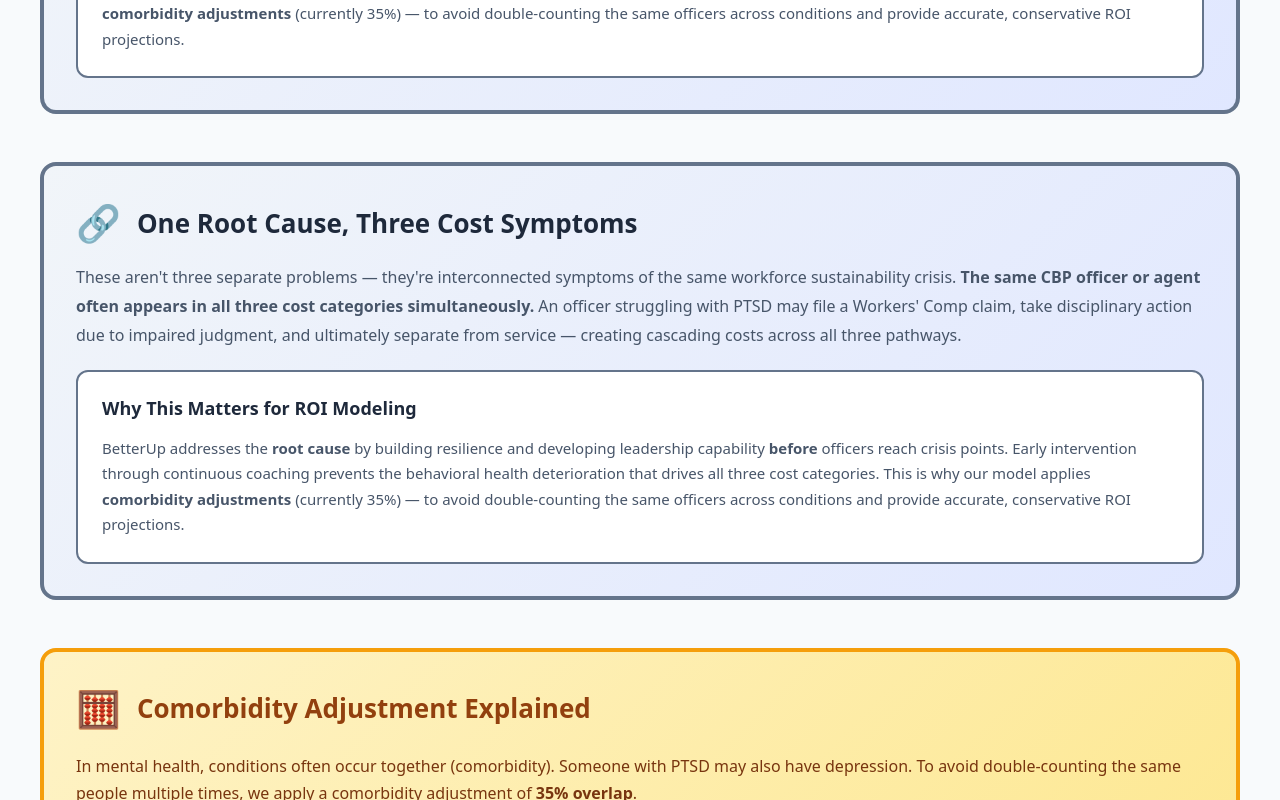
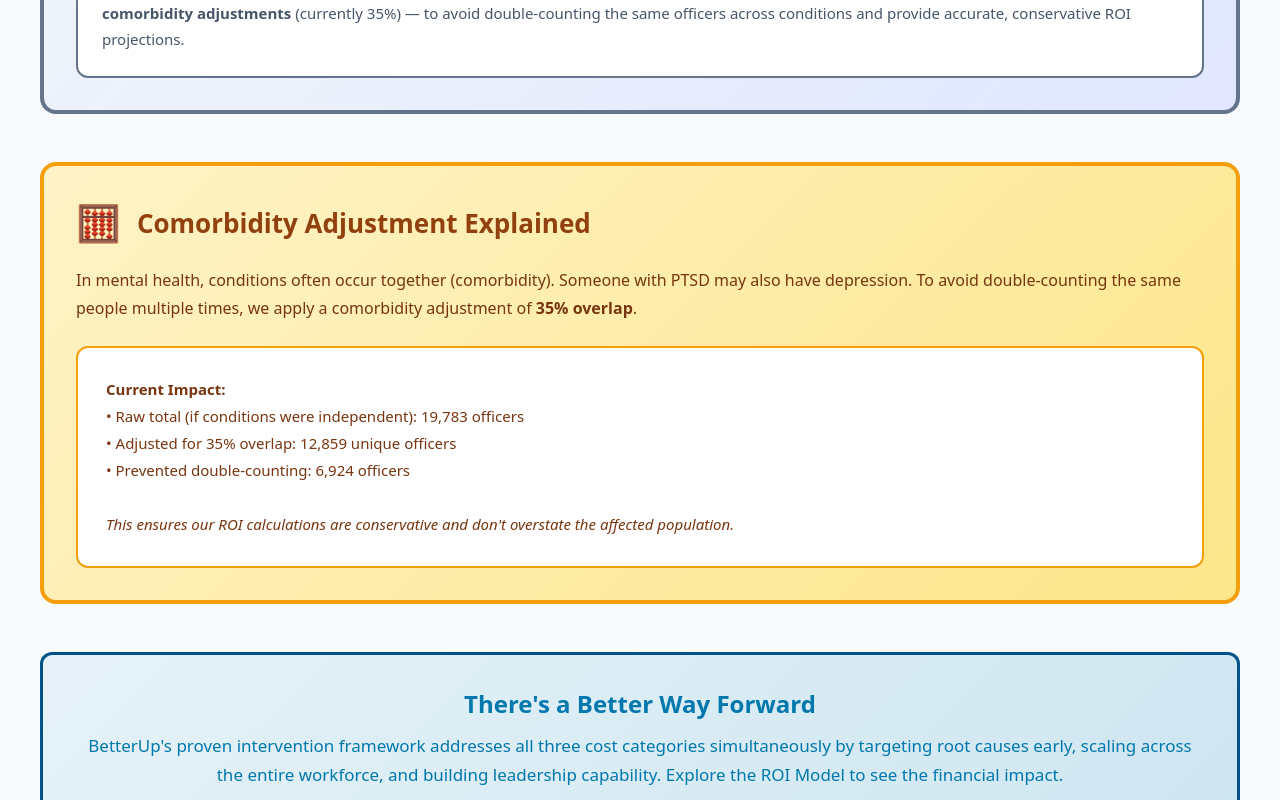
Before and after one commit to scottrsmith-bu/cbp-roi-calculator, a React (Create React App) app: page / in a window 1280 px wide. Shown: the part 1674-2474 px from the top of the page. Built offline with nearby package versions, Linux system fonts and the light colour scheme.

Commit message:
Update App.js

```diff
--- a/src/App.js
+++ b/src/App.js
@@ -625,28 +625,6 @@
               </div>
 
               <div style={{fontSize: '16px', color: '#475569', lineHeight: '1.8', marginBottom: '20px'}}>
-              </div>
-
-              <div style={{background: 'white', padding: '24px', borderRadius: '12px', border: '2px solid #64748b'}}>
-                <div style={{fontSize: '18px', fontWeight: '700', color: '#1e293b', marginBottom: '16px'}}>
-                  Why This Matters for ROI Modeling
-                </div>
-                <div style={{fontSize: '15px', color: '#475569', lineHeight: '1.7'}}>
-                  BetterUp addresses the <strong>root cause</strong> by building resilience and developing leadership capability <strong>before</strong> officers reach crisis points. Early intervention through continuous coaching prevents the behavioral health deterioration that drives all three cost categories. This is why our model applies <strong>comorbidity adjustments</strong> (currently {comorbidityOverlap}%) — to avoid double-counting the same officers across conditions and provide accurate, conservative ROI projections.
-                </div>
-              </div>
-            </div>
-
-            <div style={{background: 'linear-gradient(135deg, #f1f5f9 0%, #e0e7ff 100%)', border: '4px solid #64748b', borderRadius: '16px', padding: '32px', marginBottom: '24px'}}>
-              <div style={{display: 'flex', alignItems: 'center', gap: '16px', marginBottom: '16px'}}>
-                <span style={{fontSize: '36px'}}>🔗</span>
-                <h2 style={{fontSize: '26px', fontWeight: '800', color: '#1e293b', margin: 0}}>
-                  One Root Cause, Three Cost Symptoms
-                </h2>
-              </div>
-
-              <div style={{fontSize: '16px', color: '#475569', lineHeight: '1.8', marginBottom: '20px'}}>
-                These aren't three separate problems — they're interconnected symptoms of the same workforce sustainability crisis. <strong>The same CBP officer or agent often appears in all three cost categories simultaneously.</strong> An officer struggling with PTSD may file a Workers' Comp claim, take disciplinary action due to impaired judgment, and ultimately separate from service — creating cascading costs across all three pathways.
               </div>
 
               <div style={{background: 'white', padding: '24px', borderRadius: '12px', border: '2px solid #64748b'}}>
```
